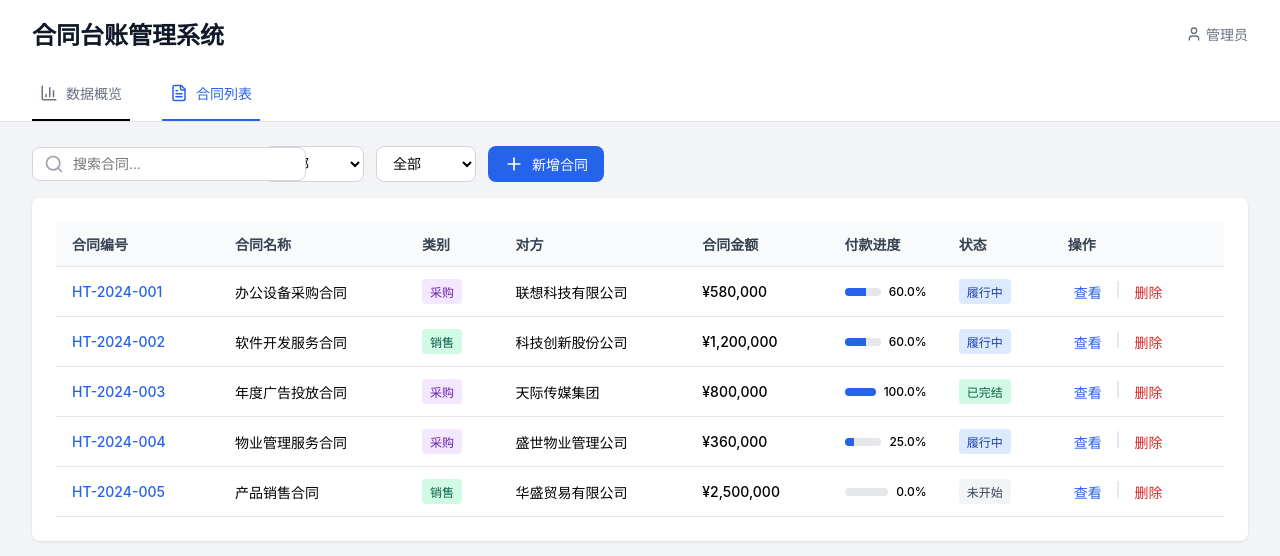
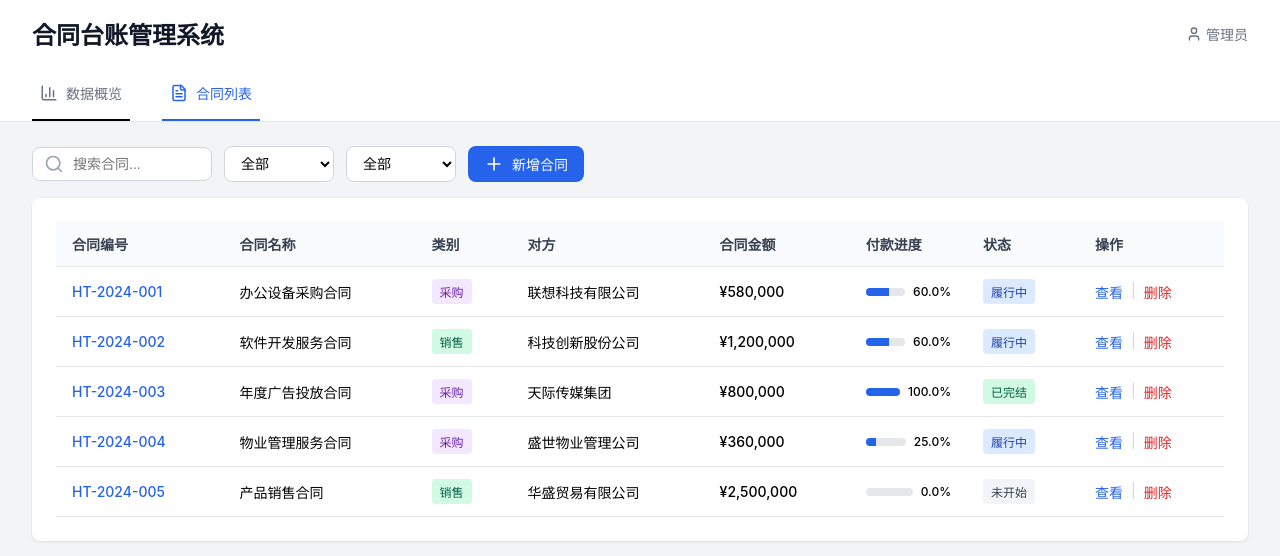
Before and after one commit to 1231232-gif/contract-system, a React (Create React App) app: page / in a window 1280 px wide. Both pictures are taken after a click on the button "合同列表". Shown: the top 556 px of the page. Built offline with nearby package versions, Linux system fonts and the light colour scheme.

Commit message:
Update App.js

```diff
--- a/src/App.js
+++ b/src/App.js
@@ -1,5 +1,5 @@
 import React, { useState, useMemo, useCallback, useEffect } from 'react';
-import { Search, Plus, Filter, BarChart3, FileText, DollarSign, AlertCircle, Calendar, User, Download, Trash2 } from 'lucide-react';
+import { Search, Plus, BarChart3, FileText, DollarSign, AlertCircle, User } from 'lucide-react';
 
 const initialContracts = [
   {
@@ -206,11 +206,12 @@ const styles = {
     cursor: 'pointer',
     fontSize: '14px',
     fontWeight: '500',
-    display: 'flex',
+    display: 'inline-flex',
     alignItems: 'center',
     gap: '8px',
     transition: 'background-color 0.2s',
-    whiteSpace: 'nowrap'
+    whiteSpace: 'nowrap',
+    flexShrink: 0
   },
   input: {
     padding: '8px 12px',
@@ -218,7 +219,9 @@ const styles = {
     borderRadius: '8px',
     fontSize: '14px',
     outline: 'none',
-    transition: 'border-color 0.2s'
+    transition: 'border-color 0.2s',
+    width: '100%',
+    boxSizing: 'border-box'
   },
   select: {
     padding: '8px 12px',
@@ -228,7 +231,8 @@ const styles = {
     backgroundColor: '#ffffff',
     cursor: 'pointer',
     outline: 'none',
-    minWidth: '100px'
+    width: '110px',
+    flexShrink: 0
   },
   table: {
     width: '100%',
@@ -302,17 +306,6 @@ const styles = {
     display: 'flex',
     justifyContent: 'flex-end',
     gap: '12px'
-  },
-  searchBar: {
-    display: 'flex',
-    gap: '12px',
-    marginBottom: '16px',
-    flexWrap: 'wrap',
-    alignItems: 'center'
-  },
-  searchInput: {
-    position: 'relative',
-    width: '220px'
   }
 };
 
@@ -334,7 +327,7 @@ const FormModal = React.memo(({ showForm, formData, onClose, onSave, onChange })
               <label style={{display: 'block', fontSize: '14px', fontWeight: '500', color: '#374151', marginBottom: '4px'}}>合同编号 *</label>
               <input
                 type="text"
-                style={{...styles.input, width: '100%'}}
+                style={styles.input}
                 value={formData.contractNo || ''}
                 onChange={(e) => onChange('contractNo', e.target.value)}
               />
@@ -344,7 +337,7 @@ const FormModal = React.memo(({ showForm, formData, onClose, onSave, onChange })
               <label style={{display: 'block', fontSize: '14px', fontWeight: '500', color: '#374151', marginBottom: '4px'}}>合同名称 *</label>
               <input
                 type="text"
-                style={{...styles.input, width: '100%'}}
+                style={styles.input}
                 value={formData.contractName || ''}
                 onChange={(e) => onChange('contractName', e.target.value)}
               />
@@ -353,7 +346,7 @@ const FormModal = React.memo(({ showForm, formData, onClose, onSave, onChange })
             <div>
               <label style={{display: 'block', fontSize: '14px', fontWeight: '500', color: '#374151', marginBottom: '4px'}}>合同类别 *</label>
               <select
-                style={{...styles.select, width: '100%'}}
+                style={{...styles.input, width: '100%'}}
                 value={formData.type || '采购'}
                 onChange={(e) => onChange('type', e.target.value)}
               >
@@ -366,7 +359,7 @@ const FormModal = React.memo(({ showForm, formData, onClose, onSave, onChange })
               <label style={{display: 'block', fontSize: '14px', fontWeight: '500', color: '#374151', marginBottom: '4px'}}>对方 *</label>
               <input
                 type="text"
-                style={{...styles.input, width: '100%'}}
+                style={styles.input}
                 value={formData.counterparty || ''}
                 onChange={(e) => onChange('counterparty', e.target.value)}
               />
@@ -376,7 +369,7 @@ const FormModal = React.memo(({ showForm, formData, onClose, onSave, onChange })
               <label style={{display: 'block', fontSize: '14px', fontWeight: '500', color: '#374151', marginBottom: '4px'}}>合同金额 *</label>
               <input
                 type="number"
-                style={{...styles.input, width: '100%'}}
+                style={styles.input}
                 value={formData.totalAmount || ''}
                 onChange={(e) => onChange('totalAmount', e.target.value)}
               />
@@ -385,7 +378,7 @@ const FormModal = React.memo(({ showForm, formData, onClose, onSave, onChange })
             <div>
               <label style={{display: 'block', fontSize: '14px', fontWeight: '500', color: '#374151', marginBottom: '4px'}}>合同状态 *</label>
               <select
-                style={{...styles.select, width: '100%'}}
+                style={{...styles.input, width: '100%'}}
                 value={formData.status || '未开始'}
                 onChange={(e) => onChange('status', e.target.value)}
               >
@@ -400,7 +393,7 @@ const FormModal = React.memo(({ showForm, formData, onClose, onSave, onChange })
               <label style={{display: 'block', fontSize: '14px', fontWeight: '500', color: '#374151', marginBottom: '4px'}}>签订日期 *</label>
               <input
                 type="date"
-                style={{...styles.input, width: '100%'}}
+                style={styles.input}
                 value={formData.signDate || ''}
                 onChange={(e) => onChange('signDate', e.target.value)}
               />
@@ -410,7 +403,7 @@ const FormModal = React.memo(({ showForm, formData, onClose, onSave, onChange })
               <label style={{display: 'block', fontSize: '14px', fontWeight: '500', color: '#374151', marginBottom: '4px'}}>生效日期 *</label>
               <input
                 type="date"
-                style={{...styles.input, width: '100%'}}
+                style={styles.input}
                 value={formData.startDate || ''}
                 onChange={(e) => onChange('startDate', e.target.value)}
               />
@@ -420,7 +413,7 @@ const FormModal = React.memo(({ showForm, formData, onClose, onSave, onChange })
               <label style={{display: 'block', fontSize: '14px', fontWeight: '500', color: '#374151', marginBottom: '4px'}}>结束日期</label>
               <input
                 type="date"
-                style={{...styles.input, width: '100%'}}
+                style={styles.input}
                 value={formData.endDate || ''}
                 onChange={(e) => onChange('endDate', e.target.value)}
               />
@@ -430,7 +423,7 @@ const FormModal = React.memo(({ showForm, formData, onClose, onSave, onChange })
               <label style={{display: 'block', fontSize: '14px', fontWeight: '500', color: '#374151', marginBottom: '4px'}}>交付日期</label>
               <input
                 type="date"
-                style={{...styles.input, width: '100%'}}
+                style={styles.input}
                 value={formData.deliveryDate || ''}
                 onChange={(e) => onChange('deliveryDate', e.target.value)}
               />
@@ -440,7 +433,7 @@ const FormModal = React.memo(({ showForm, formData, onClose, onSave, onChange })
               <label style={{display: 'block', fontSize: '14px', fontWeight: '500', color: '#374151', marginBottom: '4px'}}>经办人 *</label>
               <input
                 type="text"
-                style={{...styles.input, width: '100%'}}
+                style={styles.input}
                 value={formData.responsiblePerson || ''}
                 onChange={(e) => onChange('responsiblePerson', e.target.value)}
               />
@@ -450,7 +443,7 @@ const FormModal = React.memo(({ showForm, formData, onClose, onSave, onChange })
               <label style={{display: 'block', fontSize: '14px', fontWeight: '500', color: '#374151', marginBottom: '4px'}}>归属部门 *</label>
               <input
                 type="text"
-                style={{...styles.input, width: '100%'}}
+                style={styles.input}
                 value={formData.department || ''}
                 onChange={(e) => onChange('department', e.target.value)}
               />
@@ -460,7 +453,7 @@ const FormModal = React.memo(({ showForm, formData, onClose, onSave, onChange })
               <label style={{display: 'block', fontSize: '14px', fontWeight: '500', color: '#374151', marginBottom: '4px'}}>结算方式</label>
               <input
                 type="text"
-                style={{...styles.input, width: '100%'}}
+                style={styles.input}
                 value={formData.paymentMethod || ''}
                 onChange={(e) => onChange('paymentMethod', e.target.value)}
                 placeholder="如：分期付款、验收后付款等"
@@ -491,7 +484,6 @@ const App = () => {
       const saved = localStorage.getItem('contracts');
       return saved ? JSON.parse(saved) : initialContracts;
     } catch (error) {
-      console.log('localStorage not available');
       return initialContracts;
     }
   };
@@ -509,7 +501,7 @@ const App = () => {
     try {
       localStorage.setItem('contracts', JSON.stringify(contracts));
     } catch (error) {
-      console.log('localStorage not available');
+      console.log('localStorage error');
     }
   }, [contracts]);
 
@@ -732,13 +724,13 @@ const App = () => {
 
   const ContractListView = () => (
     <div>
-      <div style={styles.searchBar}>
-        <div style={styles.searchInput}>
-          <Search style={{position: 'absolute', left: '12px', top: '50%', transform: 'translateY(-50%)', color: '#9ca3af'}} size={20} />
+      <div style={{display: 'flex', gap: '12px', marginBottom: '16px', flexWrap: 'wrap', alignItems: 'center'}}>
+        <div style={{position: 'relative', width: '180px', flexShrink: 0}}>
+          <Search style={{position: 'absolute', left: '12px', top: '50%', transform: 'translateY(-50%)', color: '#9ca3af', pointerEvents: 'none'}} size={20} />
           <input
             type="text"
             placeholder="搜索合同..."
-            style={{...styles.input, width: '100%', paddingLeft: '40px'}}
+            style={{...styles.input, paddingLeft: '40px'}}
             value={searchTerm}
             onChange={(e) => setSearchTerm(e.target.value)}
           />
@@ -829,13 +821,13 @@ const App = () => {
                     </span>
                   </td>
                   <td style={styles.td}>
-                    <div style={{display: 'flex', gap: '8px'}}>
+                    <div style={{display: 'flex', gap: '8px', whiteSpace: 'nowrap'}}>
                       <button
                         onClick={() => {
                           setSelectedContract(contract);
                           setCurrentView('detail');
                         }}
-                        style={{color: '#2563eb', background: 'none', border: 'none', cursor: 'pointer', fontSize: '14px'}}
+                        style={{color: '#2563eb', background: 'none', border: 'none', cursor: 'pointer', fontSize: '14px', padding: 0}}
                         onMouseOver={(e) => e.target.style.color = '#1d4ed8'}
                         onMouseOut={(e) => e.target.style.color = '#2563eb'}
                       >
@@ -844,7 +836,7 @@ const App = () => {
                       <span style={{color: '#d1d5db'}}>|</span>
                       <button
                         onClick={() => handleDeleteContract(contract)}
-                        style={{color: '#dc2626', background: 'none', border: 'none', cursor: 'pointer', fontSize: '14px'}}
+                        style={{color: '#dc2626', background: 'none', border: 'none', cursor: 'pointer', fontSize: '14px', padding: 0}}
                         onMouseOver={(e) => e.target.style.color = '#991b1b'}
                         onMouseOut={(e) => e.target.style.color = '#dc2626'}
                       >
@@ -873,10 +865,10 @@ const App = () => {
 
     return (
       <div>
-        <div style={{display: 'flex', justifyContent: 'space-between', alignItems: 'center', marginBottom: '24px'}}>
+        <div style={{display: 'flex', justifyContent: 'space-between', alignItems: 'center', marginBottom: '24px', flexWrap: 'wrap', gap: '12px'}}>
           <button
             onClick={() => setCurrentView('list')}
-            style={{color: '#2563eb', background: 'none', border: 'none', cursor: 'pointer', fontSize: '14px'}}
+            style={{color: '#2563eb', background: 'none', border: 'none', cursor: 'pointer', fontSize: '14px', padding: 0}}
           >
             ← 返回列表
           </button>
```
